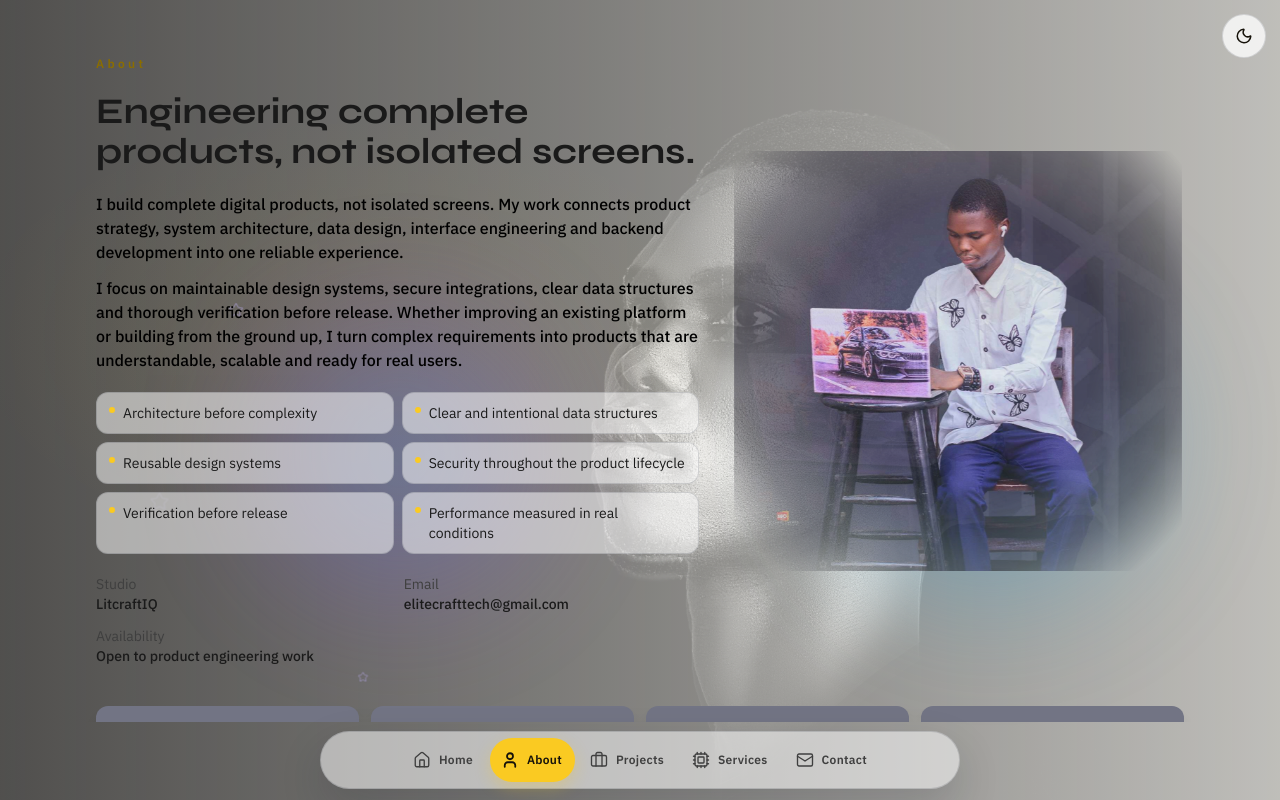
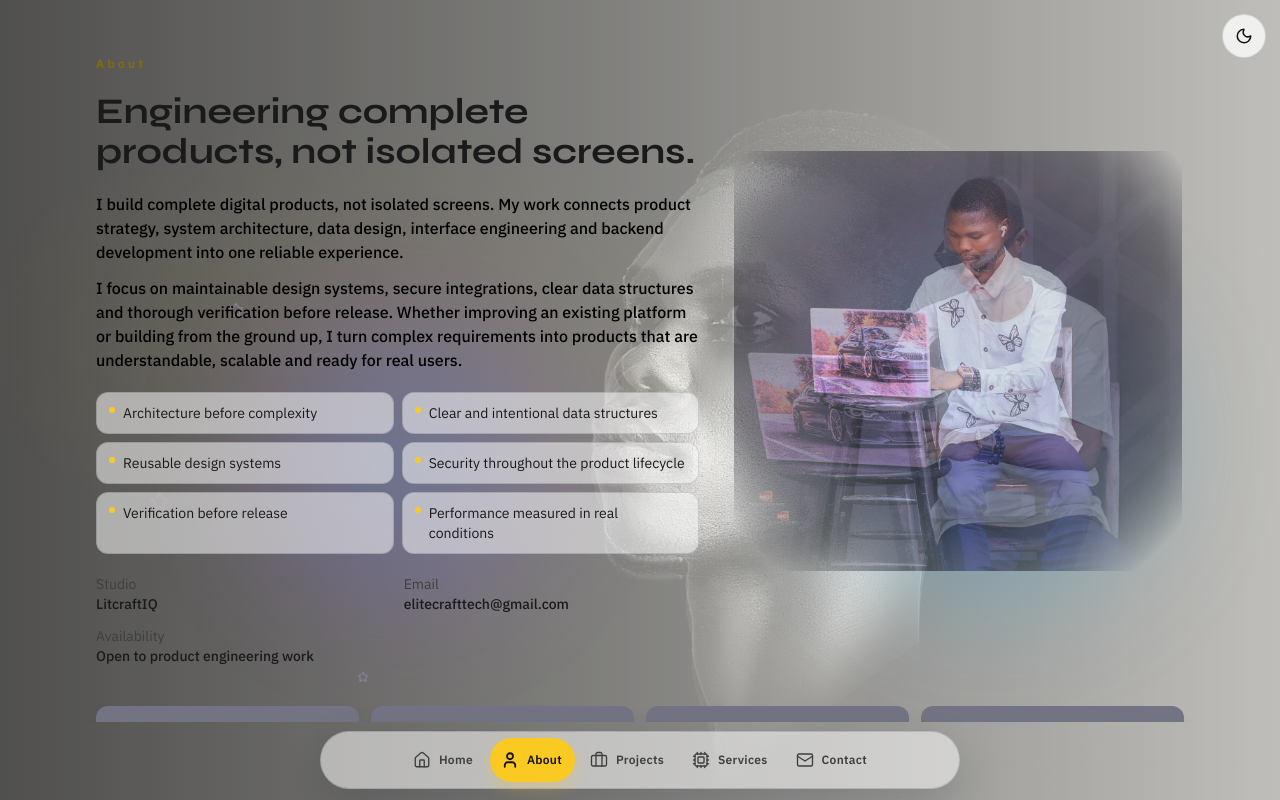
Before and after one commit to Elitecrafttech/myportfolio, a React (Create React App) app: page /about in a window 1280 px wide. Built offline with nearby package versions, Linux system fonts and the light colour scheme.

Commit message:
restructure

```diff
--- a/src/component/ImageSwitcher.jsx
+++ b/src/component/ImageSwitcher.jsx
@@ -1,33 +1,47 @@
 import React, { useEffect, useState } from "react";
-import { usePrefersReducedMotion } from "../hooks/useMotion";
+import { useDocumentHidden, usePrefersReducedMotion } from "../hooks/useMotion";
 
 const ImageSwitcher = ({ images, interval = 5000 }) => {
   const [active, setActive] = useState(0);
   const reduced = usePrefersReducedMotion();
+  const hidden = useDocumentHidden();
+  const count = images?.length ?? 0;
 
   useEffect(() => {
-    if (!images || images.length === 0 || reduced) return undefined;
+    if (count < 2 || reduced || hidden) return undefined;
     const timer = window.setInterval(() => {
-      setActive((prev) => (prev + 1) % images.length);
+      setActive((prev) => (prev + 1) % count);
     }, interval);
     return () => window.clearInterval(timer);
-  }, [images, interval, reduced]);
+  }, [count, interval, reduced, hidden]);
 
-  if (!images || images.length === 0) return null;
+  if (!images || count === 0) return null;
 
   return (
-    <div className="about-portrait relative h-[280px] w-full sm:h-[340px] lg:h-[420px]">
-      {images.map((img, index) => (
-        <img
-          key={img}
-          src={img}
-          alt={index === active ? "Portrait of the LitcraftIQ engineer" : ""}
-          draggable="false"
-          className={`absolute inset-0 h-full w-full object-cover transition-opacity duration-1000 ease-in-out ${
-            active === index ? "opacity-100" : "opacity-0"
-          }`}
-        />
-      ))}
+    <div className="relative h-[280px] w-full overflow-hidden sm:h-[340px] lg:h-[420px]">
+      {images.map((img, index) => {
+        const isActive = active === index;
+        return (
+          <div
+            key={img}
+            className="about-portrait absolute inset-0"
+            style={{
+              opacity: isActive ? 1 : 0,
+              zIndex: isActive ? 2 : 0,
+              transform: "translateZ(0)",
+              transition: reduced ? "none" : "opacity 1000ms ease-in-out",
+            }}
+          >
+            <img
+              src={img}
+              alt={isActive ? "Portrait of the LitcraftIQ engineer" : ""}
+              draggable="false"
+              decoding="async"
+              className="h-full w-full object-cover"
+            />
+          </div>
+        );
+      })}
     </div>
   );
 };
--- a/src/component/ProjectStage.jsx
+++ b/src/component/ProjectStage.jsx
@@ -4,7 +4,7 @@ import { Link } from "react-router-dom";
 import { useActiveProject } from "../context/ActiveProjectContext";
 import { PROJECTS, wrapProjectIndex } from "../data/projects";
 import { PROJECT_DURATION, SCENE_EASE } from "../lib/motion";
-import { useDocumentHidden } from "../hooks/useMotion";
+import { useDocumentHidden, useFinePointerHover } from "../hooks/useMotion";
 import ProjectCard from "./ProjectCard";
 import ProjectControls from "./ProjectControls";
 
@@ -37,12 +37,14 @@ const ProjectStage = ({ compact = false }) => {
   const { index, setIndex, project, count } = useActiveProject();
   const reduced = useReducedMotion();
   const hidden = useDocumentHidden();
+  const hoverPauseEnabled = useFinePointerHover();
   const stageRef = useRef(null);
   const pointerIdRef = useRef(null);
   const dragStartX = useRef(0);
   const dragStartY = useRef(0);
   const dragPending = useRef(false);
   const wheelLock = useRef(false);
+  const pointerInput = useRef(false);
   const [dragging, setDragging] = useState(false);
   const [hovering, setHovering] = useState(false);
   const [focused, setFocused] = useState(false);
@@ -64,7 +66,12 @@ const ProjectStage = ({ compact = false }) => {
     [setIndex]
   );
 
-  const paused = hovering || focused || dragging || hidden || reduced;
+  const paused =
+    (hoverPauseEnabled && hovering) || focused || dragging || hidden || reduced;
+
+  useEffect(() => {
+    if (!hoverPauseEnabled) setHovering(false);
+  }, [hoverPauseEnabled]);
 
   useEffect(() => {
     if (paused) return undefined;
@@ -79,6 +86,8 @@ const ProjectStage = ({ compact = false }) => {
   }, [index]);
 
   const onPointerDown = (event) => {
+    pointerInput.current = true;
+    setFocused(false);
     if (event.target.closest("a, button")) return;
     if (event.pointerType === "mouse" && event.button !== 0) return;
     pointerIdRef.current = event.pointerId;
@@ -142,6 +151,9 @@ const ProjectStage = ({ compact = false }) => {
   }, [go, reduced]);
 
   const onKeyDown = (event) => {
+    if (event.key === "Tab" || event.key.startsWith("Arrow") || event.key === "Home" || event.key === "End") {
+      pointerInput.current = false;
+    }
     if (event.key === "ArrowRight") {
       event.preventDefault();
       go(1);
@@ -174,18 +186,26 @@ const ProjectStage = ({ compact = false }) => {
     <section
       ref={stageRef}
       tabIndex={0}
-      onFocus={() => setFocused(true)}
+      onFocus={(event) => {
+        if (pointerInput.current) return;
+        if (event.target.matches?.(":focus-visible")) {
+          setFocused(true);
+        }
+      }}
       onBlur={(event) => {
         if (!event.currentTarget.contains(event.relatedTarget)) {
           setFocused(false);
         }
       }}
-      onMouseEnter={() => setHovering(true)}
+      onMouseEnter={() => {
+        if (hoverPauseEnabled) setHovering(true);
+      }}
       onMouseLeave={() => setHovering(false)}
       onPointerDown={onPointerDown}
       onPointerMove={onPointerMove}
       onPointerUp={endDrag}
       onPointerCancel={endDrag}
+      onLostPointerCapture={endDrag}
       onKeyDown={onKeyDown}
       aria-roledescription="carousel"
       aria-label="Featured projects"
--- a/src/hooks/useMotion.js
+++ b/src/hooks/useMotion.js
@@ -1,4 +1,23 @@
 import { useEffect, useState } from "react";
+
+const FINE_HOVER_QUERY = "(hover: hover) and (pointer: fine)";
+
+export function useFinePointerHover() {
+  const [enabled, setEnabled] = useState(() => {
+    if (typeof window === "undefined" || !window.matchMedia) return false;
+    return window.matchMedia(FINE_HOVER_QUERY).matches;
+  });
+
+  useEffect(() => {
+    const media = window.matchMedia(FINE_HOVER_QUERY);
+    const onChange = () => setEnabled(media.matches);
+    onChange();
+    media.addEventListener("change", onChange);
+    return () => media.removeEventListener("change", onChange);
+  }, []);
+
+  return enabled;
+}
 
 export function usePrefersReducedMotion() {
   const [reduced, setReduced] = useState(() => {
--- a/src/index.css
+++ b/src/index.css
@@ -227,6 +227,9 @@ textarea {
 }
 
 .about-portrait {
+  isolation: isolate;
+  -webkit-backface-visibility: hidden;
+  backface-visibility: hidden;
   -webkit-mask-image: radial-gradient(
     ellipse 82% 88% at 50% 46%,
     #000 38%,
--- a/src/pages/AboutScene.jsx
+++ b/src/pages/AboutScene.jsx
@@ -1,4 +1,4 @@
-import React from "react";
+import React, { useMemo } from "react";
 import { FaCalendarAlt } from "react-icons/fa";
 import { FcIdea } from "react-icons/fc";
 import { TbMoodNerd, TbWorldHeart } from "react-icons/tb";
@@ -19,6 +19,7 @@ const STATS = [
 
 const AboutScene = () => {
   useDocumentTitle(`About · ${BRAND.name}`);
+  const portraits = useMemo(() => [pics, myimg2, myimg1], []);
 
   return (
     <section className="scene-scroll" aria-labelledby="about-title">
@@ -73,7 +74,7 @@ const AboutScene = () => {
           </div>
 
           <div className="order-1 mx-auto w-full max-w-md md:order-2">
-            <ImageSwitcher images={[pics, myimg2, myimg1]} />
+            <ImageSwitcher images={portraits} />
           </div>
         </div>
 
```
